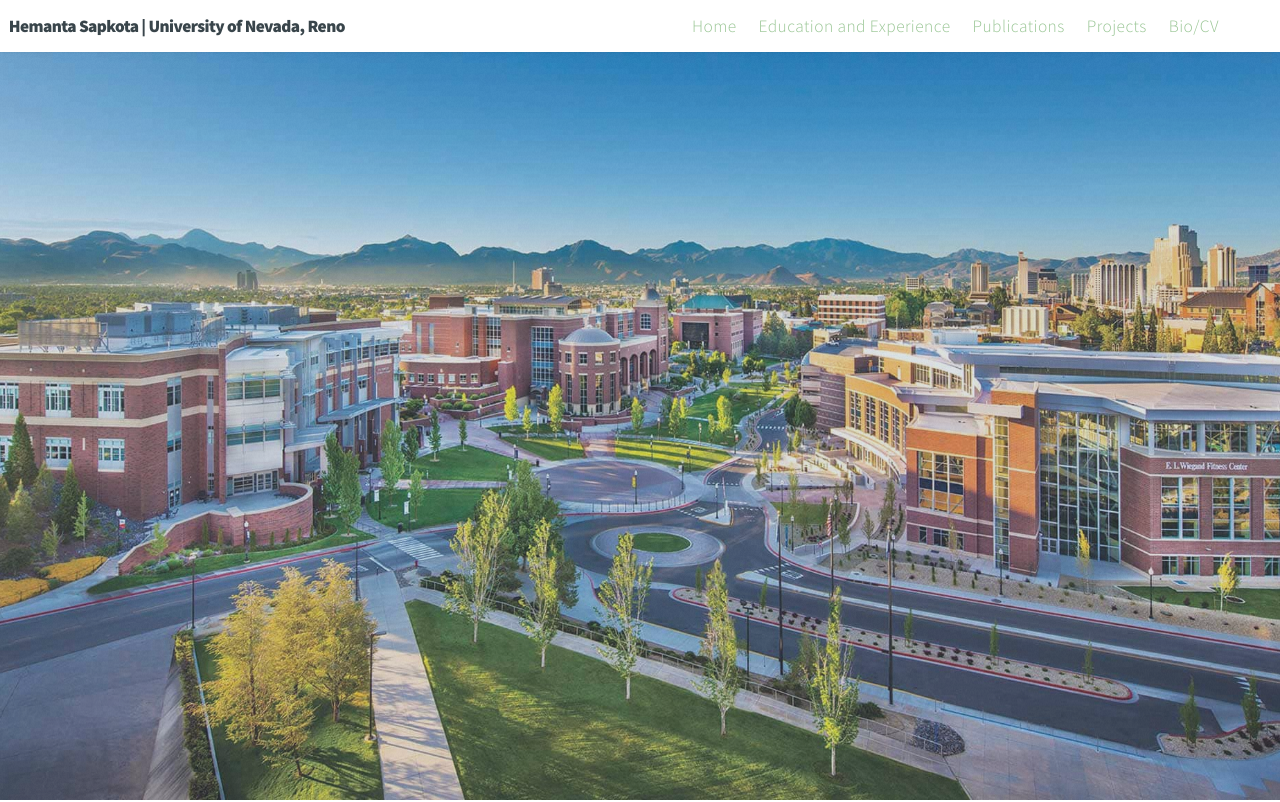
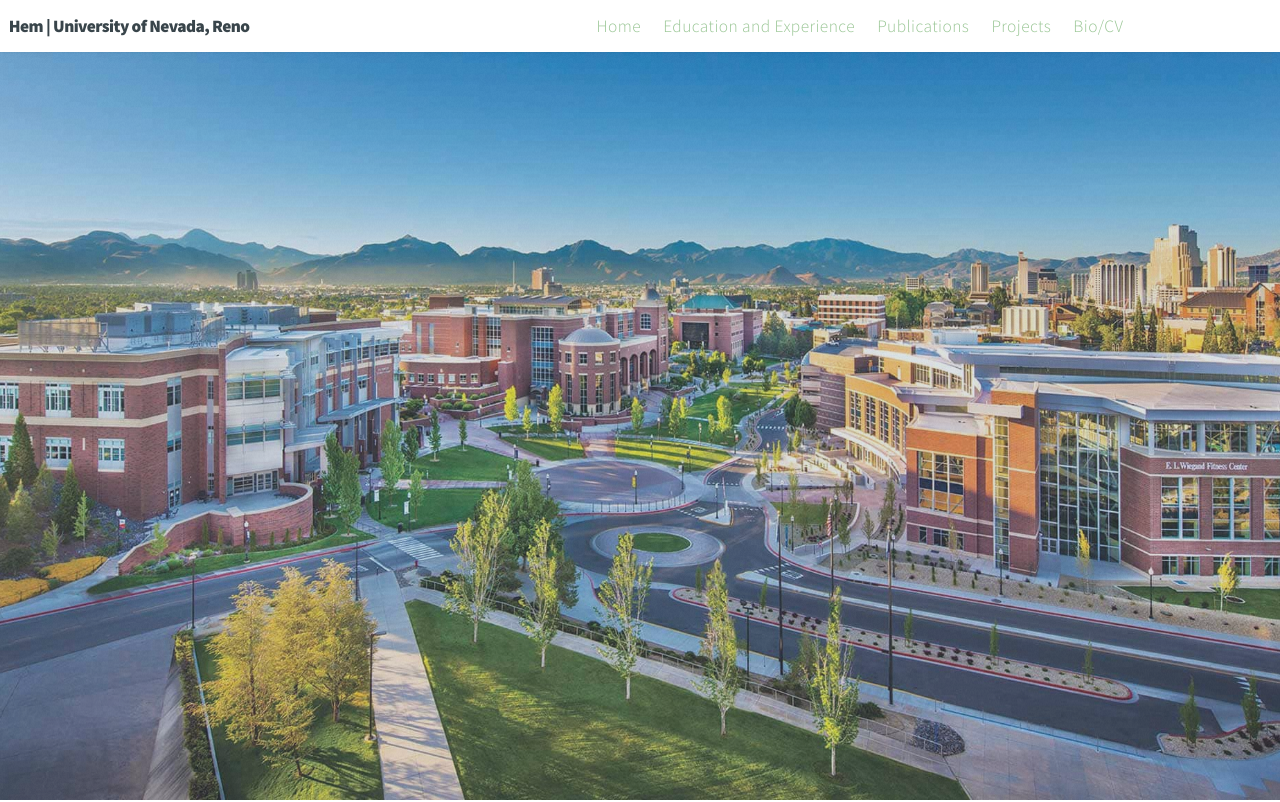
Before and after one commit to hsapkota/hmntspk.com, a plain HTML site: page index.html in a window 1280 px wide. Shown: the top 802 px of the page. Drawn offline with Linux system fonts and the light colour scheme.

Commit message:
Changed name..

```diff
--- a/index.html
+++ b/index.html
@@ -10,7 +10,7 @@
                 	height:200px;
             }
         </style>
-		<title>Hem | University of Nevada, Reno</title>
+		<title>Hemanta Sapkota | University of Nevada, Reno</title>
 		<link rel="icon" type="image/x-icon" class="js-site-favicon" href="./files/images/favicon.ico">
 		<meta name="viewport" content="width=device-width, initial-scale=1">
 		<!--[if lte IE 8]><script src="assets/js/ie/html5shiv.js"></script><![endif]-->
@@ -27,7 +27,7 @@
 	<body>
 	<header id="header" style="display:inline-block;overflow:auto;">
 		<!--<a style=color:black;font-size:20px;font-weight:bold href="#sushi">Batyr Charyyev | University of Nevada, Reno</a>-->
-		<h3 style="display:inline-block;">&nbsp;&nbsp;&nbsp;Hemanta Sapkota | University of Nevada, Reno                                           </h3>
+		<h3 style="display:inline-block;">&nbsp;&nbsp;&nbsp;Hem | University of Nevada, Reno                                           </h3>
 		<a style="text-decoration:none;" href="#one">Home  </a>
 		<a style="text-decoration:none;" href="#education">Education and Experience  </a>
 		<a style="text-decoration:none;" href="#publications">Publications  </a>
@@ -38,7 +38,7 @@
 			<div align="center" class="content box style2">
 				<header>
 					<img id="circle" src="./files/profile.jpg">
-					<h2>Hemanta Sapkota</h2>
+					<h2>Hem</h2>
 				</header>
 				<p>PhD Student <br>
 				hsapkota {..\--at--/...} nevada.unr.edu <br>
```
